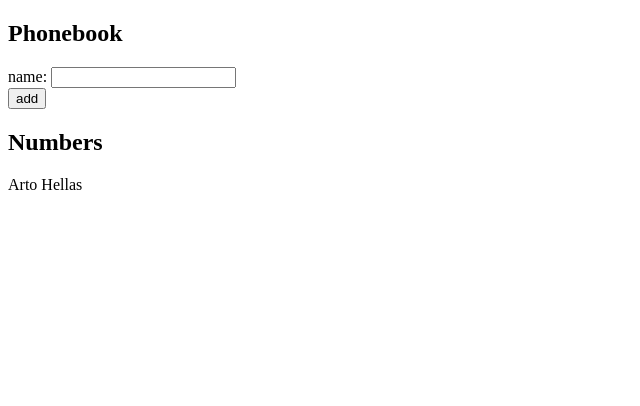
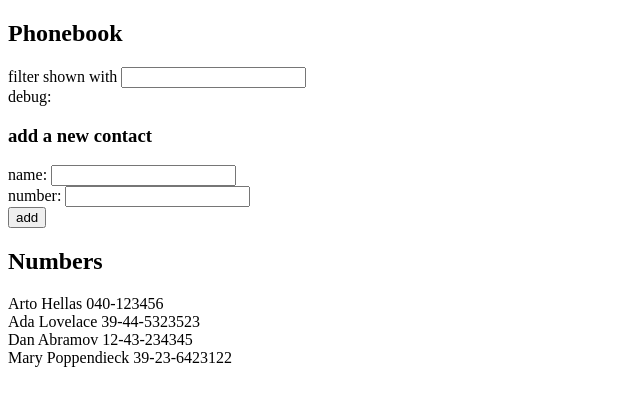
Before and after one commit to pmaycomia/fullstackopen2021-submissions, a React (Create React App) app in the folder part2/phonebook/: page / in a window 1280 px wide. Shown: the top 406 px of the page, without its empty margins (0-640 px from the left). Built offline with nearby package versions, Linux system fonts and the light colour scheme.

Commit message:
add unfinished step 4 - still buggy!

```diff
--- a/part2/phonebook/src/App.js
+++ b/part2/phonebook/src/App.js
@@ -2,66 +2,92 @@ import React, { useState } from 'react'
 
 
 
-const ShowPerson = (props) => {
+const ShowContact = (props) => {
+  {/* const toShow = props.persons.filter(contact =>
+    contact.name.toLowerCase().includes(props.filter.toLowerCase())
+  ) */}
+
   return (
     <div>
-    {props.name}
+    {props.name} {props.number}
     </div>
   )
 
 }
 
 const App = () => {
-  const [ persons, setPersons ] = useState([
-    { name: 'Arto Hellas'}
+  const [persons, setPersons] = useState([
+    { name: 'Arto Hellas', number: '040-123456' },
+    { name: 'Ada Lovelace', number: '39-44-5323523' },
+    { name: 'Dan Abramov', number: '12-43-234345' },
+    { name: 'Mary Poppendieck', number: '39-23-6423122' }
   ])
 
   const [ newName, setNewName ] = useState('')
+  const [ newNumber, setNewNumber ] = useState('')
+  const [ newFilter, setNewFilter ] = ('')
 
 
 
-  const addName = (event) => {
+  const addContact = (event) => {
     event.preventDefault()
 
+    const phonebookObject = {
+      name: newName,
+      number: newNumber
+    }
 
 
-    const phonebookObject = {
-      name: newName
-    }
-    const isNameTaken = persons.map(n => n.name === newName)
-    if (isNameTaken.includes(true)) {
+    if (persons.map(n => n.name === newName).includes(true)) {
       window.alert(`${newName} is already added to phonebook`)
     } else {
       setPersons(persons.concat(phonebookObject))
       setNewName('')
-      console.log(isNameTaken);
+      setNewNumber('')
+
     }
 
   }
+
+
 
   const handleNameChange = (event) => {
     setNewName(event.target.value)
   }
 
+  const handleNumChange = (event) => {
+    setNewNumber(event.target.value)
+  }
+
+  const handleFilterChange = (event) => {
+    setNewFilter(event.target.value)
+  }
+
   return (
     <div>
       <h2>Phonebook</h2>
-      <form onSubmit={addName}>
+
+      <div>
+        filter shown with <input value={newFilter} onChange={handleFilterChange} />
+        <div>debug: {newFilter} </div>
+      </div>
+
+      <h3>add a new contact</h3>
+      <form onSubmit={addContact}>
 
         <div>
           name: <input value={newName} onChange={handleNameChange} />
+          <br />
+          number: <input value={newNumber} onChange={handleNumChange} />
         </div>
         <div>
           <button type="submit">add</button>
         </div>
       </form>
       <h2>Numbers</h2>
-      {persons.map(list =>
-          <ShowPerson key={list.id} name={list.name} /> )}
 
-
-
-
+      {persons.map(n =>
+          <ShowContact key={n.id} name={n.name} number={n.number} persons={persons} /> )}
     </div>
   )
 }
```
